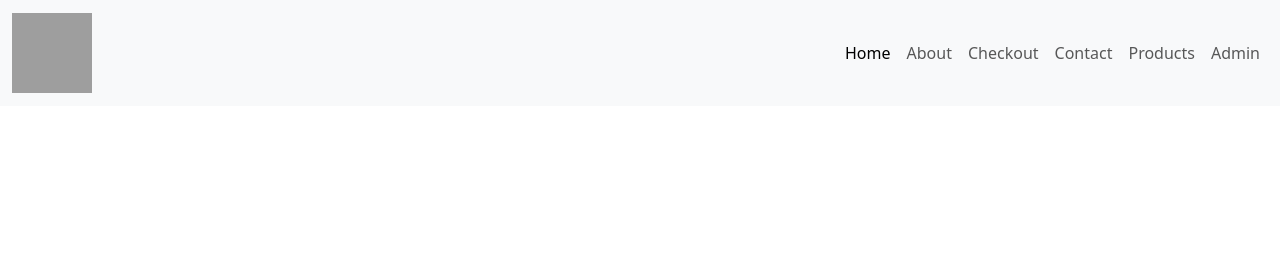
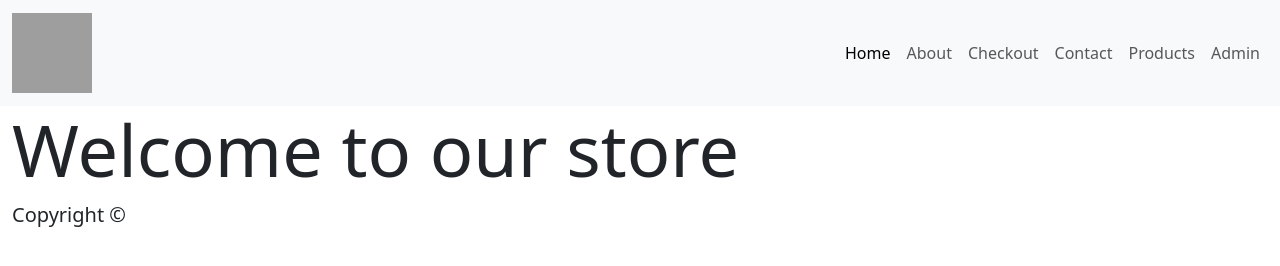
Before and after one commit to Ismaaeel-A/PracticeStore, a plain HTML site: page index.html in a window 1280 px wide. Drawn offline with nearby package versions, Linux system fonts and the light colour scheme; grey boxes are pictures that could not be loaded.

Commit message:
footer + main element

```diff
--- a/index.html
+++ b/index.html
@@ -23,7 +23,8 @@
 
     <nav class="navbar navbar-expand-lg bg-body-tertiary">
         <div class="container-fluid">
-            <a class="navbar-brand" href="#"><img width="100px" src="https://ismaaeel-a.github.io/allimages/Images/pikachu_artwork.jpg" alt="logo"></a>
+            <a class="navbar-brand" href="#"><img width="100px"
+                    src="https://ismaaeel-a.github.io/allimages/Images/pikachu_artwork.jpg" alt="logo"></a>
             <button class="navbar-toggler" type="button" data-bs-toggle="collapse"
                 data-bs-target="#navbarSupportedContent" aria-controls="navbarSupportedContent" aria-expanded="false"
                 aria-label="Toggle navigation">
@@ -64,6 +65,21 @@
         </div>
     </nav>
 
+    <main class="container-fluid">
+        <div class="row">
+            <h2 class="display-2">
+                Welcome to our store
+            </h2>
+        </div>
+    </main>
+    <footer class="container-fluid">
+        <div class="row">
+            <p class="lead">Copyright &copy; <span currentYear></span></p>
+        </div>
+
+    </footer>
+
+
     <script src="https://cdn.jsdelivr.net/npm/bootstrap@5.3.3/dist/js/bootstrap.bundle.min.js"
         integrity="sha384-YvpcrYf0tY3lHB60NNkmXc5s9fDVZLESaAA55NDzOxhy9GkcIdslK1eN7N6jIeHz" crossorigin="anonymous">
     </script>
```
Also changed, not shown: html/about.html (+12 -0 lines), html/admin.html (+12 -0 lines), html/checkout.html (+13 -0 lines), html/contact.html (+13 -0 lines), html/products.html (+13 -0 lines).
